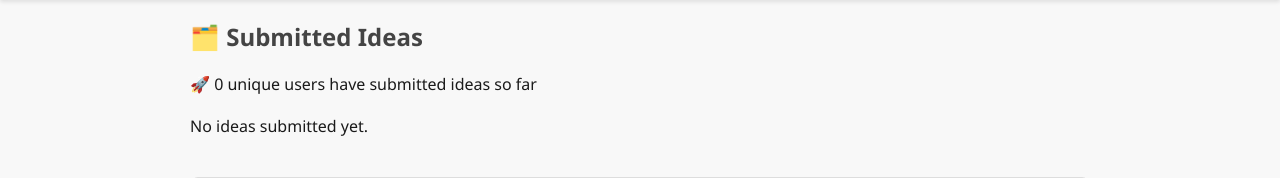
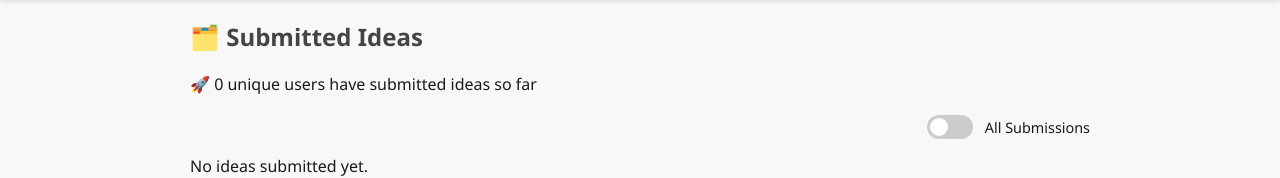
Before and after one commit to siva-sudhan/innovation_portal, a Flask app: page /dashboard in a window 1280 px wide. Shown: the part 61-239 px from the top of the page. Run offline with Flask 3, Linux system fonts and the light colour scheme; data that the repository does not hold is empty.

Commit message:
Add toggle on dashboard to filter personal ideas

```diff
--- a/app/static/styles.css
+++ b/app/static/styles.css
@@ -575,3 +575,60 @@ a.btn:hover,
   display: block;
   opacity: 1;
 }
+
+/* Toggle switch styles */
+.toggle-container {
+  text-align: right;
+  margin-bottom: 10px;
+}
+
+.switch {
+  position: relative;
+  display: inline-block;
+  width: 46px;
+  height: 24px;
+}
+
+.switch input {
+  opacity: 0;
+  width: 0;
+  height: 0;
+}
+
+.slider {
+  position: absolute;
+  cursor: pointer;
+  top: 0;
+  left: 0;
+  right: 0;
+  bottom: 0;
+  background-color: #ccc;
+  transition: 0.4s;
+  border-radius: 24px;
+}
+
+.slider:before {
+  position: absolute;
+  content: "";
+  height: 18px;
+  width: 18px;
+  left: 3px;
+  bottom: 3px;
+  background-color: white;
+  transition: 0.4s;
+  border-radius: 50%;
+}
+
+.switch input:checked + .slider {
+  background-color: #FFCD00;
+}
+
+.switch input:checked + .slider:before {
+  transform: translateX(22px);
+}
+
+.toggle-label {
+  margin-left: 8px;
+  font-size: 0.9em;
+  vertical-align: middle;
+}
--- a/app/templates/dashboard.html
+++ b/app/templates/dashboard.html
@@ -13,6 +13,14 @@
         {{ session.role|capitalize }}
       </span>
     {% endif %}
+  </div>
+
+  <div class="toggle-container">
+    <label class="switch">
+      <input type="checkbox" id="mineToggle" onclick="toggleFilter(this)" {{ 'checked' if filter_my else '' }}>
+      <span class="slider"></span>
+    </label>
+    <span class="toggle-label">{{ 'My Submissions' if filter_my else 'All Submissions' }}</span>
   </div>
 
   {% if ideas %}
@@ -78,6 +86,12 @@
     </table>
   </div>
   <script>
+    function toggleFilter(cb) {
+      const url = new URL(window.location);
+      url.searchParams.set('mine', cb.checked ? '1' : '0');
+      window.location = url.toString();
+    }
+
     async function fetchLeaderboard() {
       try {
         const res = await fetch('/api/leaderboard');
--- a/app/views/__init__.py
+++ b/app/views/__init__.py
@@ -71,7 +71,11 @@ def submit_idea():
 
 @views_bp.route('/dashboard')
 def dashboard():
-    ideas = Idea.query.order_by(Idea.timestamp.desc()).all()
+    filter_my = request.args.get('mine') == '1'
+    query = Idea.query.order_by(Idea.timestamp.desc())
+    if filter_my and session.get('username'):
+        query = query.filter_by(submitter=session['username'])
+    ideas = query.all()
     unique_user_count = db.session.query(Idea.submitter).filter(Idea.submitter.isnot(None)).distinct().count()
 
     voter_id = get_voter_id()
@@ -85,6 +89,7 @@ def dashboard():
         unique_user_count=unique_user_count,
         voted_ideas=voted_ideas,
         vote_form=vote_form,
+        filter_my=filter_my,
     )
 
 @views_bp.route('/idea/<int:idea_id>')
```
